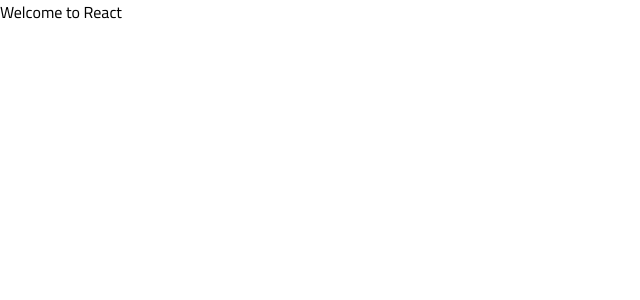
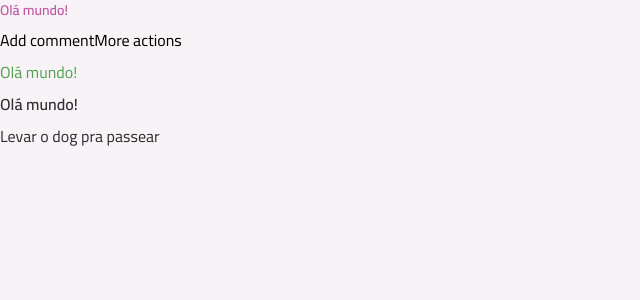
Before and after one commit to van-gomes/react-fundamentals-tcs-workshop, a React (Vite) app: page / in a window 1280 px wide. Shown: the top 300 px of the page, without its empty margins (0-640 px from the left). Built offline with nearby package versions, Linux system fonts and the light colour scheme.

Commit message:
create Text component

```diff
--- a/index.html
+++ b/index.html
@@ -17,7 +17,7 @@
     />
     <title>Todo List</title>
   </head>
-  <body>
+  <body class="bg-gray-100">
     <div id="root"></div>
     <script type="module" src="/src/main.tsx"></script>
   </body>
--- a/package.json
+++ b/package.json
@@ -11,6 +11,7 @@
   },
   "dependencies": {
     "@tailwindcss/vite": "^4.1.10",
+    "class-variance-authority": "^0.7.1",
     "react": "^19.1.0",
     "react-dom": "^19.1.0",
     "tailwindcss": "^4.1.10"
--- a/src/App.tsx
+++ b/src/App.tsx
@@ -1,10 +1,14 @@
 import './App.css'
+import Text from './components/Text'
 
 export function App() {
 
   return (
-    <>
-     <h1 className="text-amber-700">Welcome to React</h1>
-    </>
+     <div className="flex flex-col gap-2">
+      <Text variant="body-sm-bold" className="text-pink-base">Olá mundo!</Text>Add commentMore actions
+      <Text className="text-green-base">Olá mundo!</Text>
+      <Text variant="body-md-bold">Olá mundo!</Text>
+      <Text>Levar o dog pra passear</Text>
+    </div>
   )
 }
--- /dev/null
+++ b/src/components/Text.tsx
@@ -0,0 +1,32 @@
+import React from "react";
+import { cva, type VariantProps } from "class-variance-authority";
+
+export const textVariants = cva("font-sans text-gray-400", {
+  variants: {
+    variant: {
+      "body-sm-bold": "text-sm leading-5 font-semibold",
+      "body-md": "text-base leading-6 font-normal",
+      "body-md-bold": "text-base leading-6 font-semibold",
+    }
+  },
+  defaultVariants: {
+    variant: 'body-md'
+  }
+})
+
+interface TextProps extends VariantProps<typeof textVariants> {
+  as?: keyof React.JSX.IntrinsicElements;
+  className?: string;
+  children?: React.ReactNode;
+}
+
+export default function Text({ as = 'span', variant, className, children, ...props }: TextProps) {
+  return React.createElement(
+    as,
+    {
+      className: textVariants({ variant, className }),
+      ...props
+    },
+    children
+  )
+}
```
Also changed, not shown: 1 other file (tests, documents, lock files or other folders).
